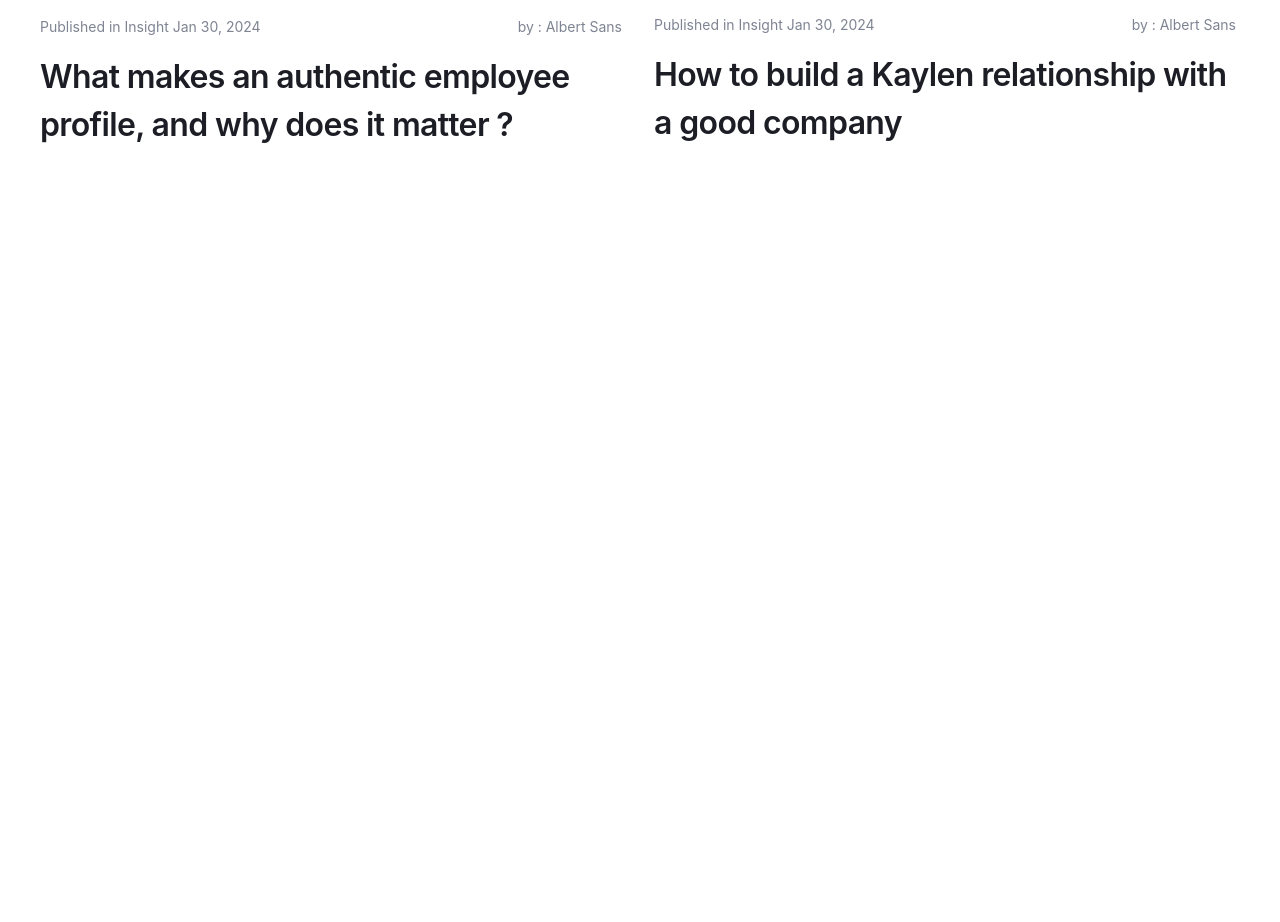
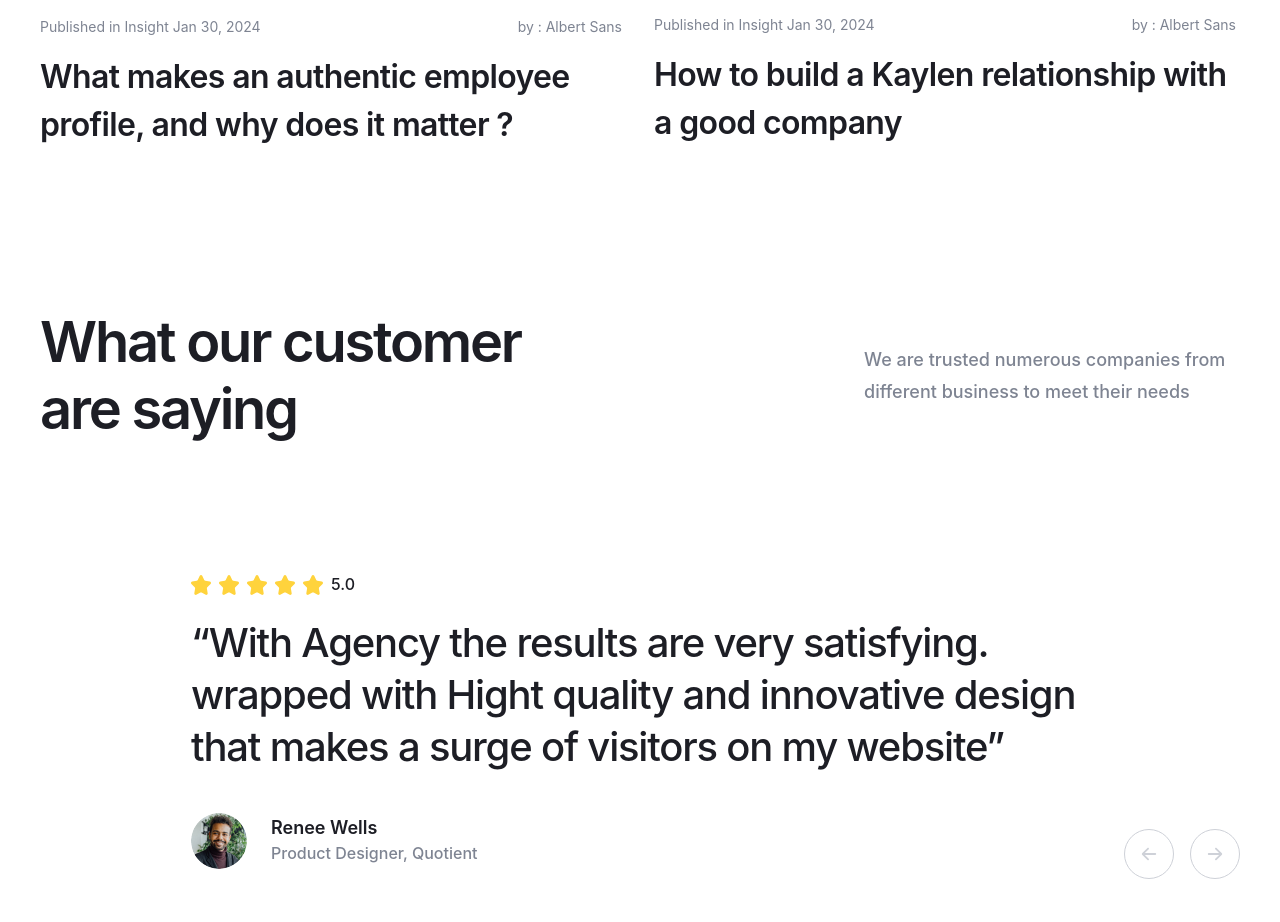
Before and after one commit to Necheg0/coca, a website built with Vite: page src/index.html in a window 1280 px wide. Shown: the part 5445-6367 px from the top of the page. Before the commit the page ends 5685 px from the top, so only its background shows below. Built offline with nearby package versions, Linux system fonts and the light colour scheme; files whose address does not match are found by name.

Commit message:
created testimonials

```diff
--- /dev/null
+++ b/src/assets/scss/components/home/testimonials.scss
@@ -0,0 +1,157 @@
+.testimonials {
+  padding: 69px 0 160px;
+
+  @include mobile {
+    padding: 39px 0 70px;
+  }
+
+  &__head {
+    @include flex-all-between;
+    margin-bottom: 48px;
+
+    @include tablet {
+      gap: 24px;
+      flex-direction: column;
+      text-align: center;
+    }
+
+    @include mobile {
+      gap: 12px;
+      margin-bottom: 40px;
+    }
+  }
+
+  &__title {
+    max-width: 530px;
+    font-weight: 600;
+    letter-spacing: -0.04em;
+    color: var(--neutral-color-100);
+
+    @include tablet {
+      max-width: 650px;
+    }
+  }
+
+  &__descr {
+    max-width: 376px;
+    font-weight: 500;
+    line-height: 178%;
+    color: var(--neutral-color-150);
+
+    @include tablet {
+      max-width: 450px;
+    }
+  }
+
+  &__rating {
+    @include flex-align-center;
+    gap: 8px;
+    margin-bottom: 19px;
+
+    &-num {
+      font-weight: 500;
+      line-height: 162%;
+      color: var(--neutral-color-100);
+    }
+  }
+
+  &__slider-wrapper {
+    &::before {
+      content: '';
+      display: inline-block;
+      width: 115px;
+      height: 77px;
+      background: url('./assets/icons/quotes-icon.svg');
+      transform: translateY(15px);
+
+      @include mini-desktop {
+        transform: translateY(-5px);
+      }
+
+      @include mobile {
+        display: none;
+      }
+    }
+  }
+
+  &__slider {
+    max-width: 898px;
+  }
+
+  &__comment {
+    &-text {
+      margin-bottom: 40px;
+      font-weight: 500;
+      line-height: 130%;
+      letter-spacing: -0.03em;
+      color: var(--neutral-color-100);
+    }
+
+    &-author {
+      @include flex-align-center;
+      gap: 24px;
+      font-style: normal;
+
+      &-avatar {
+        overflow: hidden;
+        border-radius: 50%;
+      }
+
+      &-name {
+        font-weight: 600;
+        line-height: 144%;
+        color: var(--neutral-color-100);
+      }
+
+      &-professions {
+        font-weight: 500;
+        line-height: 162%;
+        color: var(--neutral-color-150);
+      }
+    }
+  }
+
+  &__btns {
+    @include flex-align-center;
+    gap: 16px;
+    justify-content: flex-end;
+    transform: translateY(-40px);
+
+    @include mini-desktop {
+      transform: translateY(5px);
+    }
+  }
+
+  &__btn {
+    @include flex-all-center;
+    border: 1px solid var(--neutral-color-40);
+    border-radius: 50%;
+    width: 50px;
+    height: 50px;
+    transition:
+      background-color var(--transition),
+      border-color var(--transition);
+
+    @include small-mobile {
+      width: 40px;
+      height: 40px;
+    }
+
+    & svg path {
+      transition: fill var(--transition);
+    }
+
+    &:hover {
+      border-color: var(--neutral-color-100);
+      background-color: var(--neutral-color-100);
+
+      & svg path {
+        fill: var(--neutral-color-10);
+      }
+    }
+
+    &--next {
+      transform: rotate(-180deg);
+    }
+  }
+}
--- a/src/assets/scss/main.scss
+++ b/src/assets/scss/main.scss
@@ -11,3 +11,4 @@
 @import './components/home/strength.scss';
 @import './components/partners.scss';
 @import './components/home/insight.scss';
+@import './components/home/testimonials.scss';
--- /dev/null
+++ b/src/html/components/home/testimonials.html
@@ -0,0 +1,202 @@
+<section class="testimonials">
+  <div class="container">
+    <div class="testimonials__head">
+      <h2 class="testimonials__title heading-h2">
+        What our customer are saying
+      </h2>
+      <p class="testimonials__descr text-p-medium">
+        We are trusted numerous companies from different business to meet their
+        needs
+      </p>
+    </div>
+    <div class="testimonials__slider-wrapper">
+      <div class="swiper testimonials__slider">
+        <div class="swiper-wrapper testimonials__comments">
+          <div class="swiper-slide testimonials__comment">
+            <div class="testimonials__rating">
+              <img
+                loading="lazy"
+                src="./assets/icons/rating-icon.svg"
+                width="132"
+                height="20"
+                alt="Five stars"
+              />
+              <span class="testimonials__rating-num text-p-default"> 5.0 </span>
+            </div>
+            <p class="testimonials__comment-text heading-h3">
+              “With Agency the results are very satisfying. wrapped with Hight
+              quality and innovative design that makes a surge of visitors on my
+              website”
+            </p>
+            <address class="testimonials__comment-author">
+              <img
+                loading="lazy"
+                src="./assets/image/comment-author-1.jpg"
+                class="testimonials__comment-author-avatar"
+                width="56"
+                height="56"
+                alt="Renee Wells"
+              />
+              <div class="testimonials__comment-author-info">
+                <p class="testimonials__comment-author-name text-p-medium">
+                  Renee Wells
+                </p>
+                <p
+                  class="testimonials__comment-author-professions text-p-default"
+                >
+                  Product Designer, Quotient
+                </p>
+              </div>
+            </address>
+          </div>
+
+          <div class="swiper-slide testimonials__comment">
+            <div class="testimonials__rating">
+              <img
+                loading="lazy"
+                src="./assets/icons/rating-icon.svg"
+                width="132"
+                height="20"
+                alt="Five stars"
+              />
+              <span class="testimonials__rating-num text-p-default"> 5.0 </span>
+            </div>
+            <p class="testimonials__comment-text heading-h3">
+              “With Agency the results are very satisfying. wrapped with Hight
+              quality and innovative design that makes a surge of visitors on my
+              website”
+            </p>
+            <address class="testimonials__comment-author">
+              <img
+                loading="lazy"
+                src="./assets/image/comment-author-1.jpg"
+                class="testimonials__comment-author-avatar"
+                width="56"
+                height="56"
+                alt="Renee Wells"
+              />
+              <div class="testimonials__comment-author-info">
+                <p class="testimonials__comment-author-name text-p-medium">
+                  Renee Wells
+                </p>
+                <p
+                  class="testimonials__comment-author-professions text-p-default"
+                >
+                  Product Designer, Quotient
+                </p>
+              </div>
+            </address>
+          </div>
+          <div class="swiper-slide testimonials__comment">
+            <div class="testimonials__rating">
+              <img
+                loading="lazy"
+                src="./assets/icons/rating-icon.svg"
+                width="132"
+                height="20"
+                alt="Five stars"
+              />
+              <span class="testimonials__rating-num text-p-default"> 5.0 </span>
+            </div>
+            <p class="testimonials__comment-text heading-h3">
+              “With Agency the results are very satisfying. wrapped with Hight
+              quality and innovative design that makes a surge of visitors on my
+              website”
+            </p>
+            <address class="testimonials__comment-author">
+              <img
+                loading="lazy"
+                src="./assets/image/comment-author-1.jpg"
+                class="testimonials__comment-author-avatar"
+                width="56"
+                height="56"
+                alt="Renee Wells"
+              />
+              <div class="testimonials__comment-author-info">
+                <p class="testimonials__comment-author-name text-p-medium">
+                  Renee Wells
+                </p>
+                <p
+                  class="testimonials__comment-author-professions text-p-default"
+                >
+                  Product Designer, Quotient
+                </p>
+              </div>
+            </address>
+          </div>
+          <div class="swiper-slide testimonials__comment">
+            <div class="testimonials__rating">
+              <img
+                loading="lazy"
+                src="./assets/icons/rating-icon.svg"
+                width="132"
+                height="20"
+                alt="Five stars"
+              />
+              <span class="testimonials__rating-num text-p-default"> 5.0 </span>
+            </div>
+            <p class="testimonials__comment-text heading-h3">
+              “With Agency the results are very satisfying. wrapped with Hight
+              quality and innovative design that makes a surge of visitors on my
+              website”
+            </p>
+            <address class="testimonials__comment-author">
+              <img
+                loading="lazy"
+                src="./assets/image/comment-author-1.jpg"
+                class="testimonials__comment-author-avatar"
+                width="56"
+                height="56"
+                alt="Renee Wells"
+              />
+              <div class="testimonials__comment-author-info">
+                <p class="testimonials__comment-author-name text-p-medium">
+                  Renee Wells
+                </p>
+                <p
+                  class="testimonials__comment-author-professions text-p-default"
+                >
+                  Product Designer, Quotient
+                </p>
+              </div>
+            </address>
+          </div>
+        </div>
+      </div>
+      <div class="testimonials__btns">
+        <button class="testimonials__btn testimonials__btn--prev">
+          <svg
+            width="16"
+            height="14"
+            viewBox="0 0 16 14"
+            fill="none"
+            xmlns="http://www.w3.org/2000/svg"
+          >
+            <path
+              fill-rule="evenodd"
+              clip-rule="evenodd"
+              d="M7.73635 13.0364C7.38487 13.3879 6.81503 13.3879 6.46355 13.0364L1.06355 7.63644C0.712082 7.28497 0.712082 6.71512 1.06355 6.36365L6.46356 0.963652C6.81503 0.612179 7.38488 0.612179 7.73635 0.963652C8.08782 1.31512 8.08782 1.88497 7.73635 2.23644L3.87274 6.10005L14.3 6.10005C14.797 6.10005 15.2 6.50299 15.2 7.00005C15.2 7.4971 14.797 7.90005 14.3 7.90005L3.87274 7.90005L7.73635 11.7637C8.08782 12.1151 8.08782 12.685 7.73635 13.0364Z"
+              fill="#CED1D8"
+            />
+          </svg>
+        </button>
+        <button class="testimonials__btn testimonials__btn--next">
+          <svg
+            width="16"
+            height="14"
+            viewBox="0 0 16 14"
+            fill="none"
+            xmlns="http://www.w3.org/2000/svg"
+          >
+            <path
+              fill-rule="evenodd"
+              clip-rule="evenodd"
+              d="M7.73635 13.0364C7.38487 13.3879 6.81503 13.3879 6.46355 13.0364L1.06355 7.63644C0.712082 7.28497 0.712082 6.71512 1.06355 6.36365L6.46356 0.963652C6.81503 0.612179 7.38488 0.612179 7.73635 0.963652C8.08782 1.31512 8.08782 1.88497 7.73635 2.23644L3.87274 6.10005L14.3 6.10005C14.797 6.10005 15.2 6.50299 15.2 7.00005C15.2 7.4971 14.797 7.90005 14.3 7.90005L3.87274 7.90005L7.73635 11.7637C8.08782 12.1151 8.08782 12.685 7.73635 13.0364Z"
+              fill="#CED1D8"
+            />
+          </svg>
+        </button>
+      </div>
+    </div>
+  </div>
+</section>
--- /dev/null
+++ b/src/js/components/home/slider.js
@@ -0,0 +1,47 @@
+import Swiper from 'swiper';
+import 'swiper/css';
+import {Autoplay} from 'swiper/modules';
+import { Navigation } from 'swiper/modules';
+
+export const useInsightSlider = () => {
+  new Swiper('.insight__slider', {
+    slidesPerView: 'auto',
+    spaceBetween: 32,
+    loop: true,
+    centeredSlides: true,
+    breakpoints:{
+      993:{
+        centeredSlides: false,
+      }
+    }
+  });
+};
+
+export const usePartnersSlider = () => {
+  new Swiper('.partners__slider', {
+      modules: [Autoplay],
+      slidesPerView: 4,
+      spaceBetween: 80,
+      centeredSlides: true,
+      loop: true,
+      autoplay: {
+          delay: 0,
+      },
+      speed: 2500,
+      reverseDirection: true,
+      allowTouchMove: false,
+  });
+};
+
+export const useTestimonialsSlider = () => {
+  new Swiper('.testimonials__slider', {
+    modules: [Navigation],
+    slidesPerView: 'auto',
+    spaceBetween: 22,
+    loop: true,
+    navigation: {
+      prevEl: '.testimonials__btn--prev',
+      nextEl: '.testimonials__btn--next',
+    },
+  });
+};
--- a/src/js/components/slider.js
+++ /dev/null
@@ -1,16 +0,0 @@
-import Swiper from 'swiper';
-import 'swiper/css';
-
-export const useInsightSlider = () => {
-  new Swiper('.insight__slider', {
-    slidesPerView: 'auto',
-    spaceBetween: 32,
-    loop: true,
-    centeredSlides: true,
-    breakpoints:{
-      993:{
-        centeredSlides: false,
-      }
-    }
-  });
-};
```
Also changed, not shown: src/assets/scss/components/partners.scss (+45 -2 lines), src/html/components/partners.html (+69 -56 lines), src/index.html (+1 -0 lines), src/js/main.js (+6 -1 lines).
